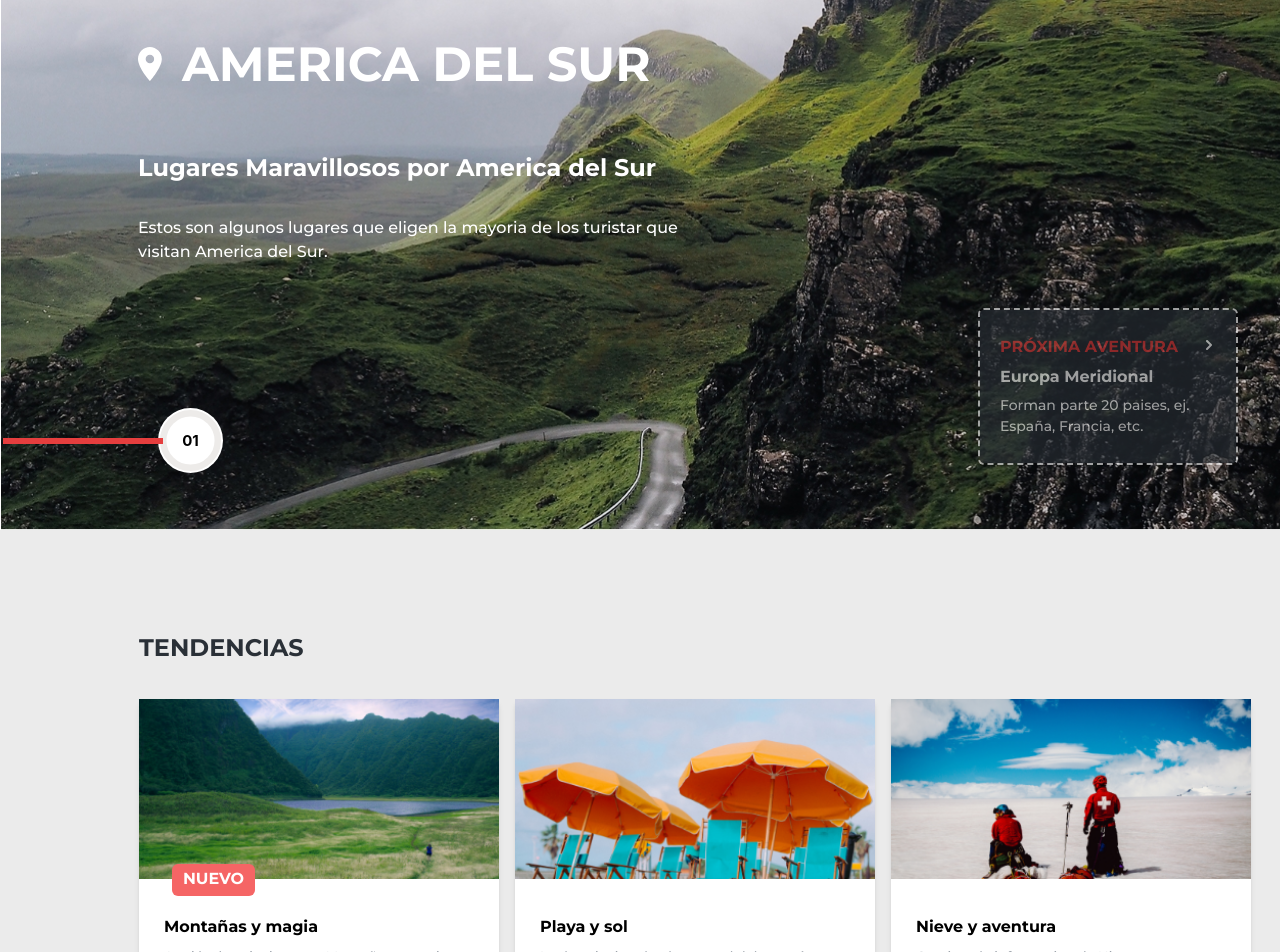
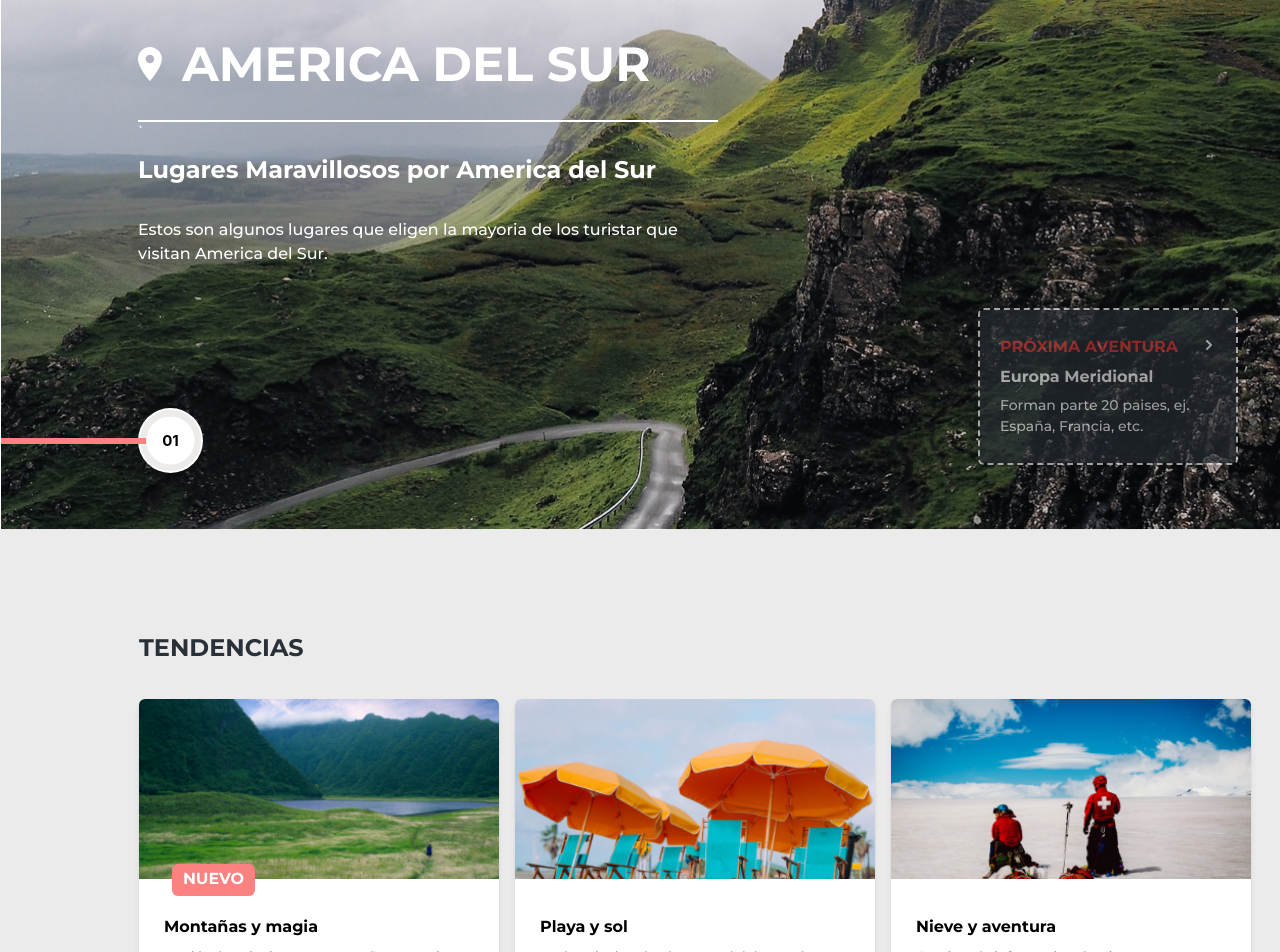
Before and after one commit to Ernesferre/Aenima-Viajes, a React (Create React App) app: page / in a window 1280 px wide. Shown: the part 260-1212 px from the top of the page. Built offline with nearby package versions, Linux system fonts and the light colour scheme.

Commit message:
ultimos ajustes

```diff
--- a/public/index.html
+++ b/public/index.html
@@ -30,7 +30,7 @@
       href="https://fonts.googleapis.com/css2?family=Montserrat:wght@100;300;500;700;900&display=swap"
       rel="stylesheet"
     />
-    <title>React App</title>
+    <title>Aenima Viajes</title>
   </head>
   <body>
     <noscript>You need to enable JavaScript to run this app.</noscript>
--- a/src/components/Blog.js
+++ b/src/components/Blog.js
@@ -1,4 +1,4 @@
-import { Grid, GridItem, HStack, Text } from "@chakra-ui/layout";
+import { Grid, GridItem, HStack, Spacer, Text } from "@chakra-ui/layout";
 import { Img } from "@chakra-ui/image";
 import { VStack } from "@chakra-ui/react";
 import React from "react";
@@ -221,24 +221,20 @@ const Blog = () => {
 
       <VStack
         d={{ base: "flex", md: "none" }}
-        mt="-12rem"
+        mt="-14rem"
         mb="6rem"
         alignItems="flex-start"
         position="relative"
         fontFamily="Montserrat"
         color="white"
-        // pl="139px"
-        // pr="139px"
-        // maxW="600px"
-        mx="auto"
-        // mt="20px"
+        spacing="41px"
       >
         <Text
-          pl="30px"
+          pl="38px"
           fontSize="24px"
           color="#2A3037"
           fontWeight="bold"
-          mb="20px"
+          // mb="5px"
         >
           BLOG
         </Text>
@@ -248,12 +244,13 @@ const Blog = () => {
           objectFit="cover"
           h="429px"
           w="360px"
+          borderRadius="6px"
         />
         <Text
           fontWeight="bold"
           fontSize="16px"
           position="absolute"
-          top="95px"
+          top="70px"
           left="36px"
         >
           CIUDAD
@@ -262,15 +259,50 @@ const Blog = () => {
           fontWeight="bold"
           fontSize="22px"
           position="absolute"
-          bottom="74px"
+          top="360px"
           left="36px"
         >
           Artículo de puente
         </Text>
+        <HStack position="absolute" top="410px" left="36px">
+          <Img src={time} alt="time" color="#CBD0D3" size="13px" />
+          <Text fontSize="13px" color="#CBD0D3">
+            Hace 2m
+          </Text>
+        </HStack>
+
+        {/* <Spacer /> */}
+
+        <Img
+          src={articulo_big_02}
+          alt="articulo_bir_01"
+          objectFit="cover"
+          h="429px"
+          w="360px"
+          borderRadius="6px"
+        />
+        <Text
+          fontWeight="bold"
+          fontSize="16px"
+          position="absolute"
+          bottom="370px"
+          left="36px"
+        >
+          AVENTURA
+        </Text>
+        <Text
+          fontWeight="bold"
+          fontSize="22px"
+          position="absolute"
+          bottom="74px"
+          left="36px"
+        >
+          Artículo de bosque
+        </Text>
         <HStack position="absolute" bottom="40px" left="36px">
           <Img src={time} alt="time" color="#CBD0D3" size="13px" />
           <Text fontSize="13px" color="#CBD0D3">
-            Hace 2m
+            Hace 15m
           </Text>
         </HStack>
       </VStack>
--- a/src/components/Body.js
+++ b/src/components/Body.js
@@ -25,7 +25,7 @@ const Body = () => {
         w={["290px", "580px"]}
         h="214px"
         top={["200px", "220px"]}
-        left={["25px", "138px"]}
+        left={["37px", "138px"]}
         pr={["20px", "0px"]}
         alignItems="flex-start"
       >
@@ -42,7 +42,9 @@ const Body = () => {
           </Text>
         </HStack>
 
-        <Box bg="white" h="2px" w={["280px", "580px"]} color="white"></Box>
+        <Box bg="white" h="2px" w={["280px", "580px"]} color="white">
+          `
+        </Box>
         <Text
           fontFamily="Montserrat"
           fontWeight="bold"
@@ -63,12 +65,12 @@ const Body = () => {
           visitan America del Sur.
         </Text>
         <CircularProgress
-          size="65px"
+          size={["50px", "65px"]}
           bg="white"
           borderRadius="full"
           position="absolute"
-          top={["250px", "360px"]}
-          left="20px"
+          top={["280px", "360px"]}
+          left={["8px", "0px"]}
         >
           <CircularProgressLabel
             color="black"
@@ -79,12 +81,12 @@ const Body = () => {
           </CircularProgressLabel>
         </CircularProgress>
         <Box
-          bg="red.500"
+          bg="red.300"
           h="6px"
-          w={["53px", "160px"]}
+          w={["53px", "145px"]}
           position="absolute"
-          top={["280px", "390px"]}
-          left={["-25px", "-135px"]}
+          top={["300px", "390px"]}
+          left={["-38px", "-137px"]}
         ></Box>
         <Box
           d={["none", "block"]}
--- a/src/components/Footer.js
+++ b/src/components/Footer.js
@@ -21,9 +21,9 @@ const Footer = () => {
         fontWeight="bold"
         fontSize="25px"
         letterSpacing="2px"
-        h="18.62px"
+        h="30px"
         color="white"
-        pb="30px"
+        alignItems="center"
       >
         VIAJES
       </Text>
--- a/src/components/Trends.js
+++ b/src/components/Trends.js
@@ -67,7 +67,7 @@ const Trends = () => {
             fontFamily="Montserrat"
             color="#2A3037"
             fontWeight="bold"
-            mb="20px"
+            mb="10px"
           >
             TENDENCIAS
           </Text>
--- a/src/components/TrendsCard.js
+++ b/src/components/TrendsCard.js
@@ -23,14 +23,14 @@ const TrendsCards = ({ img, title, description, post }) => {
           h="180px"
           objectFit="cover"
           w="100%"
-          borderRadius={["6px 6px 0 0", "0px"]}
+          borderRadius="6px 6px 0 0"
         />
         {post ? (
           <Text
             w="83px"
             h="32px"
             as="span"
-            bg="red.400"
+            bg="red.300"
             textAlign="center"
             color="white"
             fontWeight="bold"
```
Also changed, not shown: 1 other file (tests, documents, lock files or other folders).
